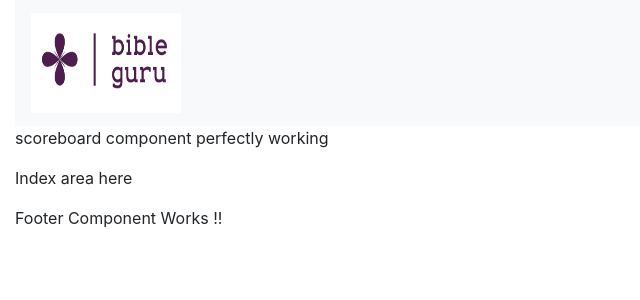
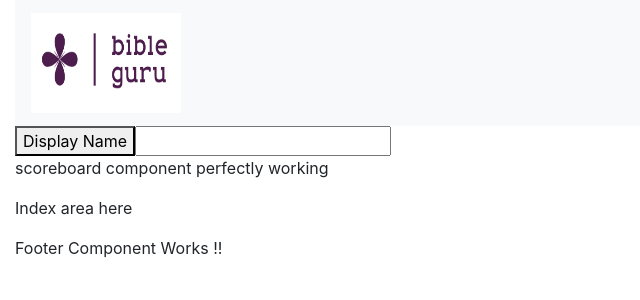
Before and after one commit to NgoziEmeh/Bible-quiz-web-app-frontend, an Angular app: page / in a window 1280 px wide. Shown: the top 300 px of the page, without its empty margins (0-640 px from the left). Built offline with nearby package versions, Linux system fonts and the light colour scheme.

Commit message:
jquery test

```diff
--- a/src/app/header/header.component.html
+++ b/src/app/header/header.component.html
@@ -27,7 +27,8 @@
 
     </div>
 
+  </nav>
 
+  <button (click)="Testing()">Display Name</button>
 
-
-  </nav>
+  <input id="txtname" type="text">
--- a/src/app/header/header.component.ts
+++ b/src/app/header/header.component.ts
@@ -1,4 +1,5 @@
-import {Component} from '@angular/core';
+import {Component, OnInit} from '@angular/core';
+import * as $ from 'jquery';
 
 @Component({
     selector: 'app-header',
@@ -6,8 +7,18 @@ import {Component} from '@angular/core';
     styleUrls: ['./header.component.css']
 })
 
-export class HeaderComponent {
+export class HeaderComponent implements OnInit{
 
 
 
+    ngOnInit(){
+
+
+    }
+
+    Testing(){
+        var name = $('#txtname').val();
+        alert(name);
+    }
+
 }
```
